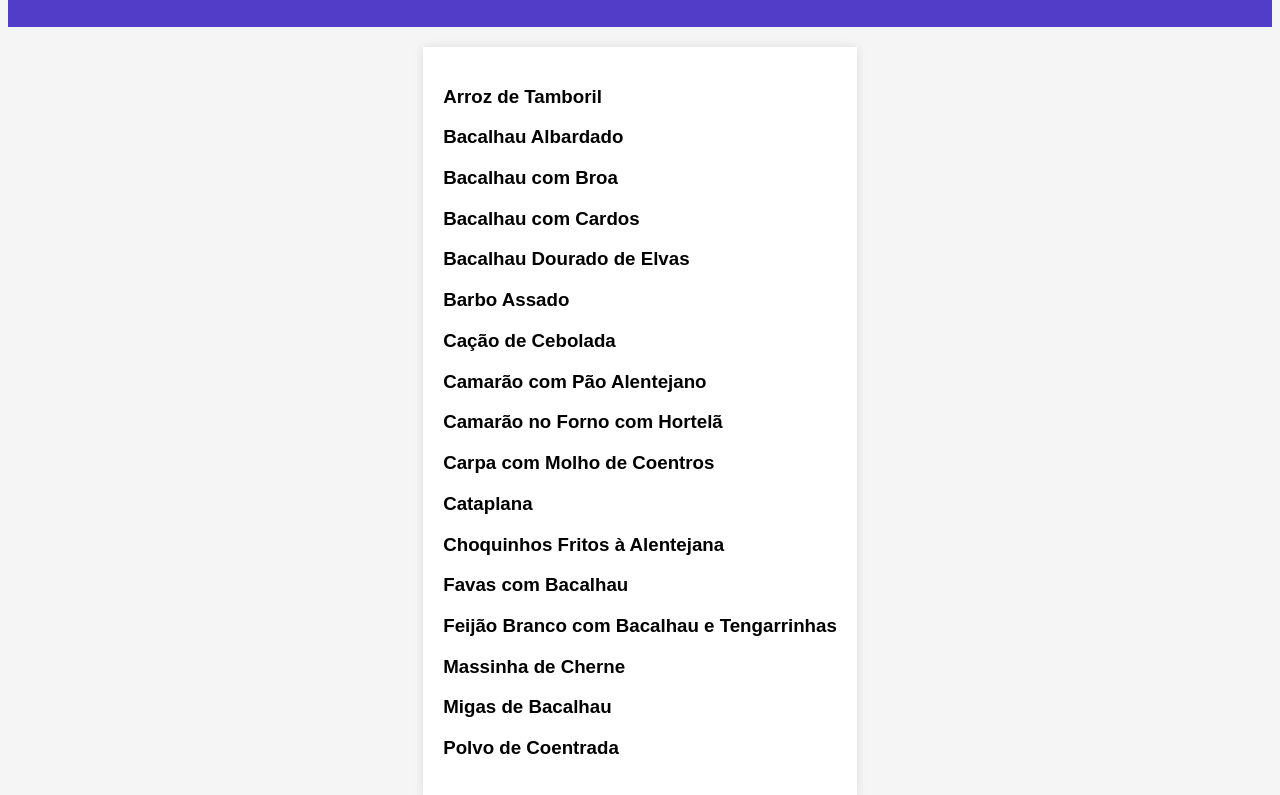
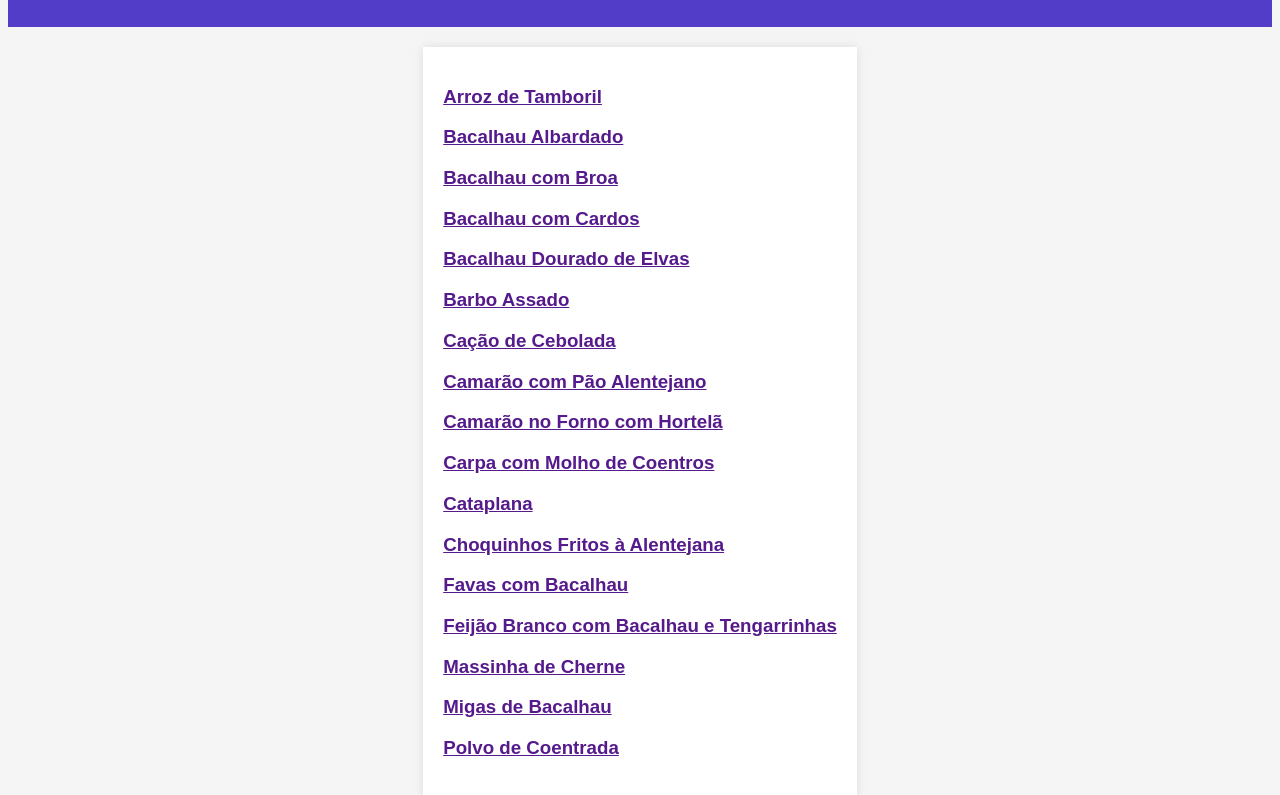
Before and after one commit to DBPT210/GourmetAlent_Website, a plain HTML site: page receitas/peixe/peixe.html in a window 1280 px wide. Shown: the part 155-950 px from the top of the page. Drawn offline with Linux system fonts and the light colour scheme.

Commit message:
Adicionado suporte de links na lista de receitas e formatação

```diff
--- a/receitas/peixe/peixe.html
+++ b/receitas/peixe/peixe.html
@@ -1,5 +1,6 @@
 <!DOCTYPE html>
 <html lang="pt">
+
 <head>
 	<meta charset="UTF-8">
 	<meta name="viewport" content="width=device-width, initial-scale=1.0">
@@ -7,6 +8,7 @@
 	<link rel="stylesheet" href="../../style.css">
 	<link rel="icon" href="../../assets/images/icons/Logo.png">
 </head>
+
 <body>
 	<header class="peixePage">
 		<a href="../../index.html">
@@ -16,33 +18,76 @@
 
 		<nav>
 			<ul>
-				<li><a href="../carne/carne.html"><p>Carne</p></a></li>
-				<li><a href="../peixe/peixe.html"><p>Peixe</p></a></li>
-				<li><a href="../sopas-e-cozidos/sopas-e-cozidos.html"><p>Sopas e Cozidos</p></a></li>
-				<li><a href="../sobremesas/sobremesas.html"><p>Sobremesas</p></a></li>
+				<li><a href="../carne/carne.html">
+						<p>Carne</p>
+					</a></li>
+				<li><a href="../peixe/peixe.html">
+						<p>Peixe</p>
+					</a></li>
+				<li><a href="../sopas-e-cozidos/sopas-e-cozidos.html">
+						<p>Sopas e Cozidos</p>
+					</a></li>
+				<li><a href="../sobremesas/sobremesas.html">
+						<p>Sobremesas</p>
+					</a></li>
 			</ul>
 		</nav>
 	</header>
 	<main>
 		<section>
+			<a href="">
 				<h3>Arroz de Tamboril</h3>
+			</a>
+			<a href="">
 				<h3>Bacalhau Albardado</h3>
+			</a>
+			<a href="">
 				<h3>Bacalhau com Broa</h3>
+			</a>
+			<a href="">
 				<h3>Bacalhau com Cardos</h3>
+			</a>
+			<a href="">
 				<h3>Bacalhau Dourado de Elvas</h3>
+			</a>
+			<a href="">
 				<h3>Barbo Assado</h3>
+			</a>
+			<a href="">
 				<h3>Cação de Cebolada</h3>
+			</a>
+			<a href="">
 				<h3>Camarão com Pão Alentejano</h3>
+			</a>
+			<a href="">
 				<h3>Camarão no Forno com Hortelã</h3>
+			</a>
+			<a href="">
 				<h3>Carpa com Molho de Coentros</h3>
+			</a>
+			<a href="">
 				<h3>Cataplana</h3>
+			</a>
+			<a href="">
 				<h3>Choquinhos Fritos à Alentejana</h3>
+			</a>
+			<a href="">
 				<h3>Favas com Bacalhau</h3>
+			</a>
+			<a href="">
 				<h3>Feijão Branco com Bacalhau e Tengarrinhas</h3>
+			</a>
+			<a href="">
 				<h3>Massinha de Cherne</h3>
+			</a>
+			<a href="">
 				<h3>Migas de Bacalhau</h3>
+			</a>
+			<a href="">
 				<h3>Polvo de Coentrada</h3>
+			</a>
 		</section>
 	</main>
 </body>
+
 </html>
```
Also changed, not shown: index.html (+17 -7 lines), receitas/carne/carne.html (+37 -4 lines), receitas/sobremesas/sobremesas.html (+39 -4 lines), receitas/sopas-e-cozidos/sopas-e-cozidos.html (+29 -4 lines), style.css (+8 -6 lines). Lines whose indentation alone changed are shown as unchanged.
